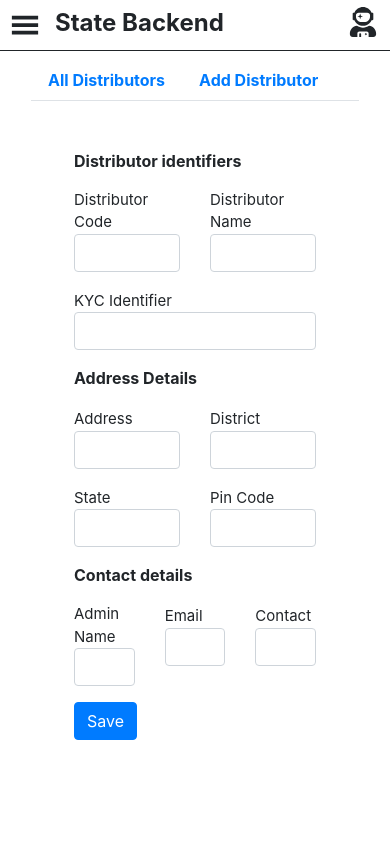
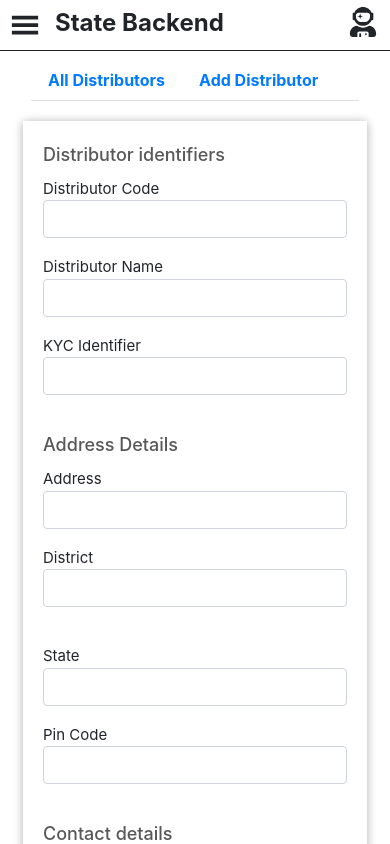
Before and after one commit to chandan242/statebackend-project, a React (Vite) app: page /distributors/addDistributor in a window 390 px wide. Built offline with nearby package versions, Linux system fonts and the light colour scheme; sample sign-in values are in the browser's storage.

Commit message:
make responsive og distributor module

```diff
--- a/src/screens/distributors/distributorAdd.jsx
+++ b/src/screens/distributors/distributorAdd.jsx
@@ -26,34 +26,33 @@ export const AddDistributor = () => {
     }
 
     const formFieldUI = (label, name, type) => {
-        return (<div key = {name} className="form-group col">
-                    <label className="form-label m-0">{label}</label>
+        return (<div key = {name} className="form-group">
+                    <label className="form-label">{label}</label>
                     <input required className="form-control" name={name} type={type} onChange={e=>onChange(e)}></input>
                 </div>)
     }
 
     return (
-        <div  className="w-75 mx-auto mt-5">
+        <div  className="form-container">
             {userAddition ? <AddUser /> :
-            <form className = "m-2">
-
-                <p><b>Distributor identifiers</b></p>
-                <div className="row">
+            <form>
+                <p className="form-identifire-para">Distributor identifiers</p>
+                <div className="form-rows">
                     {formFieldUI("Distributor Code", "entityCode", "text")}
                     {formFieldUI("Distributor Name", "entityName", "text")}
                     {formFieldUI("KYC Identifier", "kycgstpan", "text")}
                 </div>
-                <p><b>Address Details</b></p>
-                <div className="row">
+                <p className="form-identifire-para">Address Details</p>
+                <div className="form-rows">
                     {formFieldUI("Address", "address", "text")}
                     {formFieldUI("District", "district", "text")}
                 </div>
-                <div className="row">
+                <div className="form-rows">
                     {formFieldUI("State", "state", "text")}
                     {formFieldUI("Pin Code", "pincode", "text")}
                 </div>
-                <p><b>Contact details</b></p>
-                <div className="row">
+                <p className="form-identifire-para">Contact details</p>
+                <div className="form-rows">
                     {formFieldUI("Admin Name", "contactName", "text")}
                     {formFieldUI("Email", "emailId", "text")}
                     {formFieldUI("Contact", "contactNo", "text")}
```
Also changed, not shown: src/index.css (+0 -12 lines).
